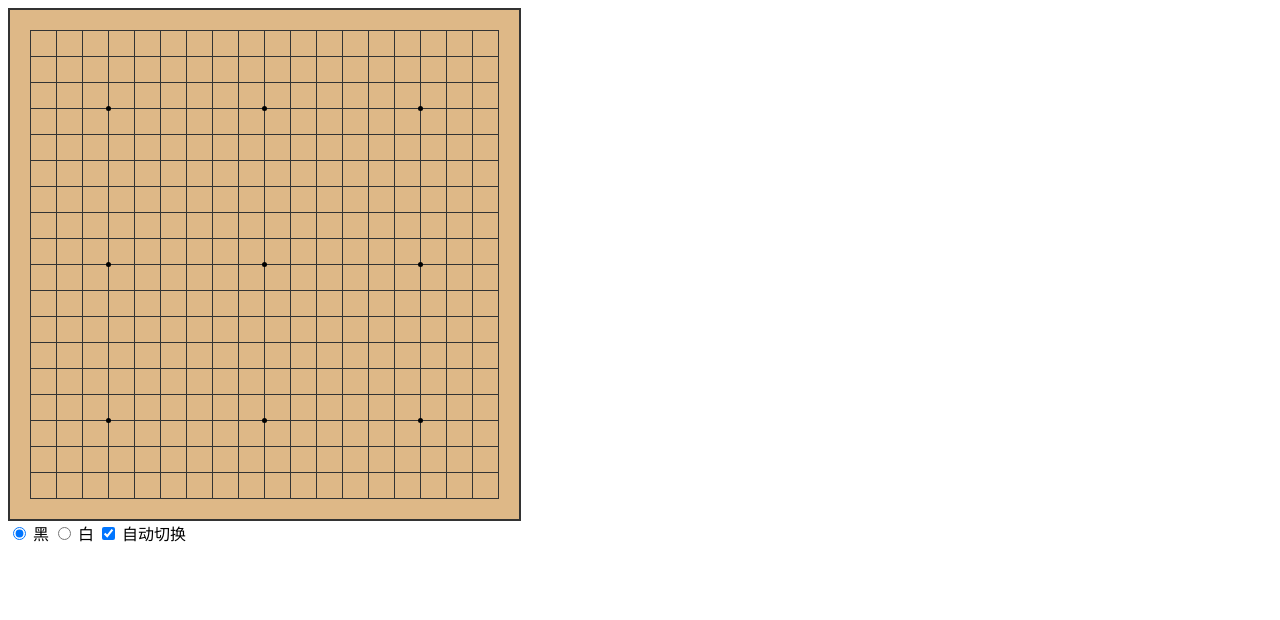
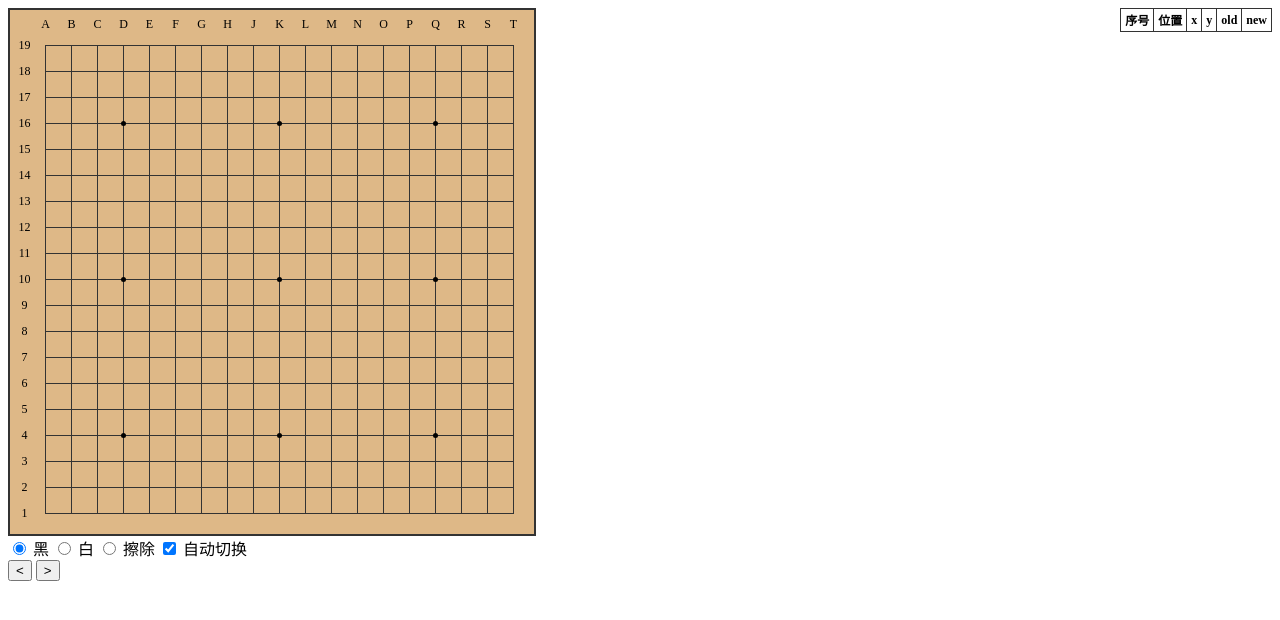
Before and after one commit to aiunit/govein, a Django app: template core/templates/core/index.html in a window 1280 px wide. Shown: the top 620 px of the page. Run offline with Django 3.2, Linux system fonts and the light colour scheme; the template is opened without the code that fills it, so the values that code supplies are empty; style sheets or scripts are compiled from the project's sources.

Commit message:
Label and history added.

```diff
--- a/core/static/core/css/style.less
+++ b/core/static/core/css/style.less
@@ -3,12 +3,42 @@
 @color-stone-white-border: #AAA;
 @color-stone-black: black;
 
+@cell-size: 25px;
+
 .grid {
+  position: relative;
   background: burlywood;
   float: left;
   text-align: center;
-  padding: 20px;
+  padding: 35px 20px 20px 35px;
   border: 2px solid @color-line;
+  width: @cell-size * 18 + 19;
+  .label-x {
+    position: absolute;
+    top: 23px;
+    left: 2px;
+    .label {
+      width: @cell-size;
+      height: @cell-size;
+      line-height: @cell-size;
+      font-size: 12px;
+      margin-bottom: 1px;
+    }
+  }
+  .label-y {
+    position: absolute;
+    top: 2px;
+    left: 23px;
+    .label {
+      float: left;
+      width: @cell-size;
+      height: @cell-size;
+      line-height: @cell-size;
+      font-size: 12px;
+      margin-right: 1px;
+      text-align: center;
+    }
+  }
   &.white .cell:hover::after {
     background: rgba(255, 255, 255, 0.5);
   }
@@ -65,6 +95,19 @@
   }
 }
 
+.table-log {
+  float: right;
+  font-size: 12px;
+  border-collapse: collapse;
+  tr.active {
+    color: red;
+  }
+  th, td {
+    padding: 2px 4px;
+    border: 1px solid @color-line;
+  }
+}
+
 .form-operate {
   clear: both;
 }
--- a/core/static/core/js/script.js
+++ b/core/static/core/js/script.js
@@ -10,9 +10,24 @@
     window.app = new Vue({
         el: '#app',
         data: {
-            auto: true,
+            label:{
+                x: [
+                    19, 18, 17, 16,
+                    15, 14, 13, 12, 11,
+                    10, 9, 8, 7, 6,
+                    5, 4, 3, 2, 1
+                ],
+                y: 'ABCDEFGHJKLMNOPQRST'
+            },
+            autoSwitch: true,
             player: 1,
-            grid: grid
+            grid: grid,
+            rob: {
+                x: -1,
+                y: -1
+            },
+            history: [],
+            history_cursor: -1
         },
         methods: {
             draw: function () {
@@ -25,17 +40,72 @@
                 }
                 console.log(str);
             },
-            go: function (r, c) {
-                console.log('go(' + r + ', ' + c + ')');
-                if (this.grid[r][c]) return false;
-                this.grid[r][c] = this.player;
-                this.grid[r].splice(c, 1, this.player);
-                if (this.auto) this.player = 3 - this.player;
+            prev: function () {
+                if (this.history_cursor < 0) return false;
+                var history = this.history[this.history_cursor--];
+                this.go(
+                    history.x,
+                    history.y,
+                    history.old_val,
+                    true
+                );
+            },
+            next: function () {
+                if (this.history_cursor >= this.history.length - 1) return false;
+                var history = this.history[++this.history_cursor];
+                this.go(
+                    history.x,
+                    history.y,
+                    history.new_val,
+                    true
+                );
+            },
+            go: function (x, y, action, nolog) {
+
+                console.log('go(' + x + ', ' + y + ')');
+
+                if (typeof(action) === 'undefined') {
+                    action = parseInt(this.player);
+                }
+
+                if (action && this.grid[x][y]) {
+                    return false;
+                }
+
+                var log = {
+                    x: x,
+                    y: y,
+                    old_val: this.grid[x][y],
+                    new_val: action
+                };
+
+                this.grid[x].splice(y, 1, action);
+
+                if (!nolog) {
+
+                    if (action && this.autoSwitch) {
+                        this.player = 3 - action;
+                    }
+
+                    this.history.splice(
+                        this.history_cursor,
+                        this.history.length - 1 - this.history_cursor
+                    );
+
+                    this.history.push(log);
+
+                    this.history_cursor = this.history.length - 1;
+
+                }
+
                 this.draw();
             },
-            isStar: function (r, c) {
-                return (r == 3 || r == 9 || r == 15)
-                    && (c == 3 || c == 9 || c == 15);
+            isStar: function (x, y) {
+                return (x == 3 || x == 9 || x == 15)
+                    && (y == 3 || y == 9 || y == 15);
+            },
+            applyCapture: function () {
+
             }
         }
     });
--- a/core/templates/core/index.html
+++ b/core/templates/core/index.html
@@ -10,14 +10,43 @@
 <div id="app">
     {% verbatim %}
     <div class="grid" :class="{black: player==1, white: player==2}">
-        <div class="row" v-for="(r, row) in grid">
-            <div class="cell" v-for="(c, cell) in row" track-by="$index"
-                 :class="{star: isStar(r, c), black: grid[r][c] == 1, white: grid[r][c] == 2}"
-                 @click="go(r, c)"
+        <div class="label-x">
+            <div class="label" v-for="label in label.x">{{ label }}</div>
+        </div>
+        <div class="label-y">
+            <div class="label" v-for="label in label.y">{{ label }}</div>
+        </div>
+        <div class="row" v-for="(x, row) in grid">
+            <div class="cell" v-for="(y, cell) in row" track-by="$index"
+                 :class="{star: isStar(x, y), black: grid[x][y] == 1, white: grid[x][y] == 2}"
+                 @click="go(x, y)"
             ></div>
         </div>
     </div>
+    <table class="table-log">
+        <thead>
+        <tr>
+            <th>序号</th>
+            <th>位置</th>
+            <th>x</th>
+            <th>y</th>
+            <th>old</th>
+            <th>new</th>
+        </tr>
+        </thead>
+        <tbody>
+        <tr :class="{active: history_cursor == $index}" v-for="log in history">
+            <td>{{ $index + 1 }}</td>
+            <td>{{ 'ABCDEFGHJKLMNOPQRST'[log.y] }}{{ 19 - log.x }}</td>
+            <td>{{ log.x }}</td>
+            <td>{{ log.y }}</td>
+            <td>{{ ['-', '黑', '白'][log.old_val] }}</td>
+            <td>{{ ['-', '黑', '白'][log.new_val] }}</td>
+        </tr>
+        </tbody>
+    </table>
     <div class="form-operate">
+        <div>
             <label>
                 <input type="radio" name="player" value="1" v-model="player"/>
                 黑
@@ -27,9 +56,18 @@
                 白
             </label>
             <label>
-            <input type="checkbox" v-model="auto"/>
+                <input type="radio" name="player" value="0" v-model="player"/>
+                擦除
+            </label>
+            <label>
+                <input type="checkbox" v-model="autoSwitch"/>
                 自动切换
             </label>
+        </div>
+        <div>
+            <button @click="prev">&lt;</button>
+            <button @click="next">&gt;</button>
+        </div>
     </div>
     {% endverbatim %}
 
```
Also changed, not shown: other parts of core/static/core/css/style.less (+6 -6 lines). Lines whose indentation alone changed are shown as unchanged.
